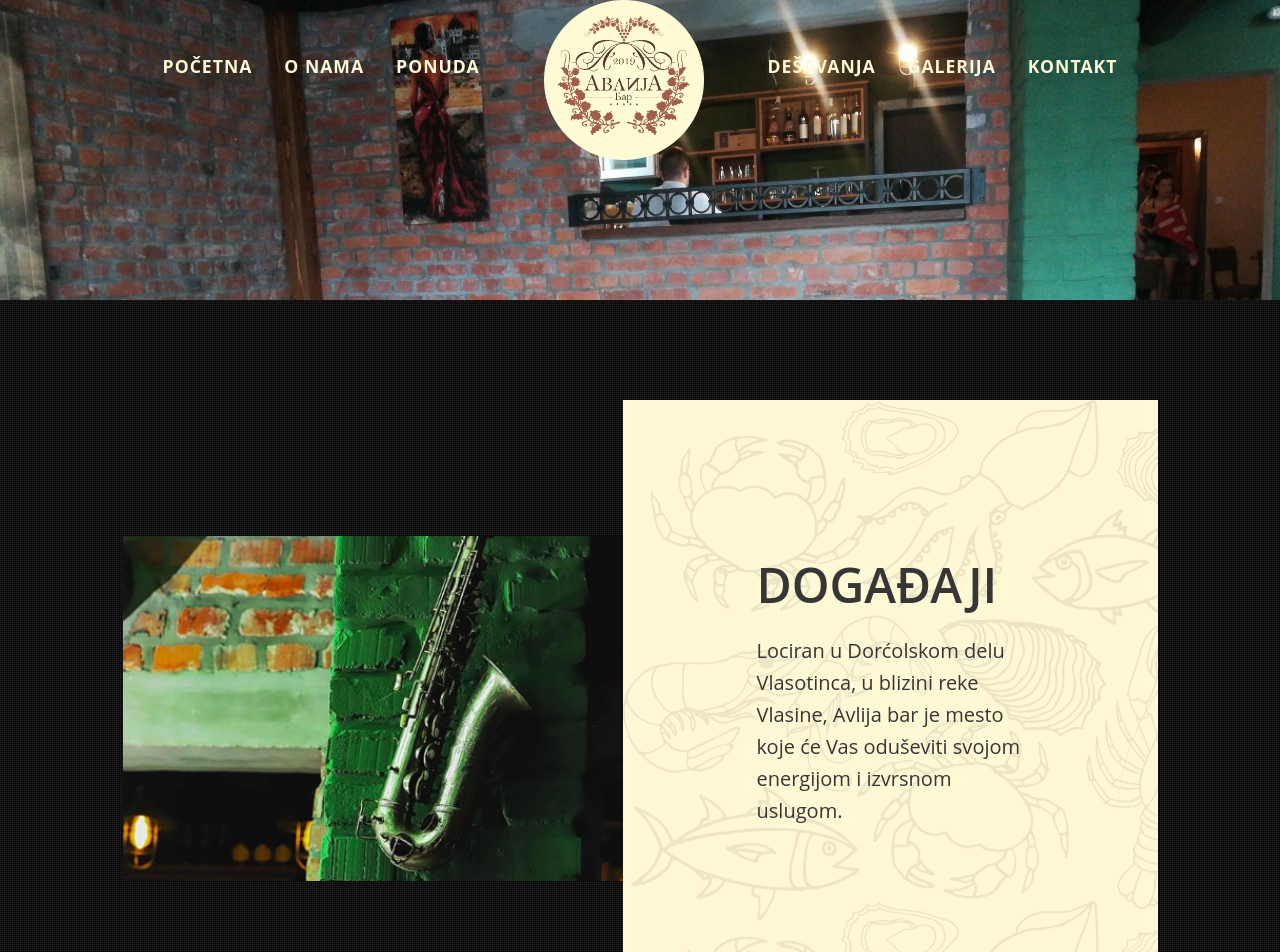
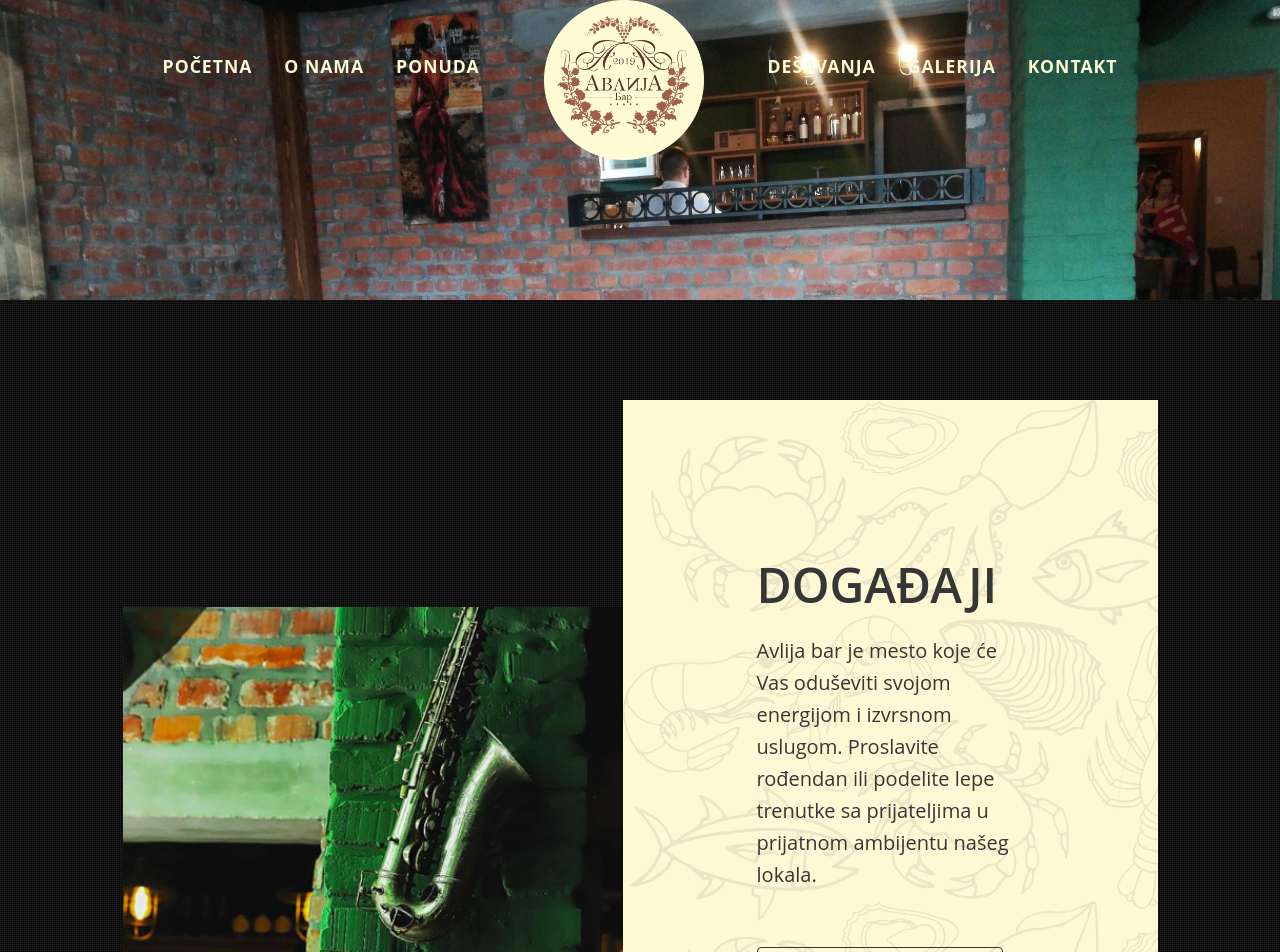
Before and after one commit to jelicastanojevic/avlija-bar, a Vue app: page /event in a window 1280 px wide. Shown: the top 952 px of the page. Built offline with nearby package versions, Linux system fonts and the light colour scheme.

Commit message:
Changed post content and updated card component

```diff
--- a/src/App.vue
+++ b/src/App.vue
@@ -34,6 +34,8 @@ export default {
   -moz-osx-font-smoothing: grayscale;
   text-align: center;
   color: #2c3e50;
+  background-color: #0c0c0c;
+  background-image: url("./assets/dot-pattern.png");
 }
 #nav {
   padding: 30px;
--- a/src/components/common/Card.vue
+++ b/src/components/common/Card.vue
@@ -8,7 +8,16 @@
             {{ subtitle }}
           </h3>
           <p class="subtitle subtitle-padding">{{ text }}</p>
-          <a class="button is-large" v-if="button != null">{{ button }}</a>
+          <router-link :to="page">
+            <a class="button is-large" v-if="button != null">{{ button }}</a>
+          </router-link>
+          <a
+            :class="{ 'button-visibility': href == null }"
+            class="button is-large"
+            v-if="button != null"
+            :href="href"
+            >{{ button }}</a
+          >
         </div>
       </div>
     </section>
@@ -21,7 +30,9 @@ export default {
     title: String,
     subtitle: String,
     text: String,
-    button: String
+    button: String,
+    page: String,
+    href: String
   }
 };
 </script>
@@ -50,6 +61,9 @@ export default {
   border: 1px solid #fff8d5;
 }
 
+.button-visibility {
+  display: none;
+}
 @media screen and (min-width: 1020px) {
   .card {
     padding: 0rem;
--- a/src/components/container/ContainerAbout.vue
+++ b/src/components/container/ContainerAbout.vue
@@ -11,6 +11,7 @@
         subtitle="Vlasotince"
         text="Lociran u Dorćolskom delu Vlasotinca, u blizini reke Vlasine, Avlija bar je mesto koje će Vas oduševiti svojom energijom i izvrsnom uslugom."
         :button="buttonText"
+        href="#container-menu"
       ></card>
     </div>
   </div>
--- a/src/components/container/ContainerDrinks.vue
+++ b/src/components/container/ContainerDrinks.vue
@@ -4,7 +4,7 @@
       <card
         class="level-left level--overflow-not-hidden"
         title="PIĆE"
-        text="Uživajte u obroku spremljenom od strane iskusnih kulinarskih majstora. Da li ste za doručak (do 13h) ili dnevni meni?"
+        text="Da li ste za jutarnju kafu ili dobru čašu vina? Izbor je samo Vaš. Dođite sa društvom da uz hranu i vino stvaramo uspomene."
       ></card>
       <image-box
         class="level-right level--overflow-hidden"
--- a/src/components/container/ContainerEvent.vue
+++ b/src/components/container/ContainerEvent.vue
@@ -8,8 +8,9 @@
       <card
         class="level-right level--overflow-not-hidden"
         title="DOGAĐAJI"
-        text="Lociran u Dorćolskom delu Vlasotinca, u blizini reke Vlasine, Avlija bar je mesto koje će Vas oduševiti svojom energijom i izvrsnom uslugom."
-        :button="buttonText"
+        text="Avlija bar je mesto koje će Vas oduševiti svojom energijom i izvrsnom uslugom. Proslavite rođendan ili podelite lepe trenutke sa prijateljima u prijatnom ambijentu našeg lokala."
+        button="Pogledaj galeriju"
+        page="/gallery"
       ></card>
     </div>
   </div>
@@ -22,11 +23,6 @@ export default {
   components: {
     Card,
     ImageBox
-  },
-  computed: {
-    buttonText() {
-      return this.$route.path === "/" ? "Nastavi obilazak" : null;
-    }
   }
 };
 </script>
--- a/src/components/container/ContainerFood.vue
+++ b/src/components/container/ContainerFood.vue
@@ -8,8 +8,7 @@
       <card
         class="level-right level--overflow-not-hidden"
         title="HRANA"
-        text="Lociran u Dorćolskom delu Vlasotinca, u blizini reke Vlasine, Avlija bar je mesto koje će Vas oduševiti svojom energijom i izvrsnom uslugom."
-        :button="buttonText"
+        text="Uživajte u obroku spremljenom od strane iskusnih kulinarskih majstora. Obavezno probajte specijalitet bara - kobasice uz dobro vino po izboru."
       ></card>
     </div>
   </div>
@@ -22,11 +21,6 @@ export default {
   components: {
     Card,
     ImageBox
-  },
-  computed: {
-    buttonText() {
-      return this.$route.path === "/" ? "Nastavi obilazak" : null;
-    }
   }
 };
 </script>
--- a/src/components/container/ContainerGallery.vue
+++ b/src/components/container/ContainerGallery.vue
@@ -11,6 +11,7 @@
         title="Galerija"
         text="Pogledajte šta je to što Bistro izdvaja od ostalih. Ambijent, hrana ili dešavanja?"
         button="Pogledaj"
+        page=""
       ></card>
     </div>
   </div>
--- a/src/components/container/ContainerMenu.vue
+++ b/src/components/container/ContainerMenu.vue
@@ -6,6 +6,7 @@
         title="MENI"
         text="Uživajte u obroku spremljenom od strane iskusnih kulinarskih majstora. Da li ste za doručak (do 13h) ili dnevni meni?"
         button="Izaberite"
+        page="/offer"
       ></card>
       <image-box
         class="level-right level--overflow-hidden"
@@ -36,7 +37,7 @@ export default {
 
 @media screen and (min-width: 1020px) {
   .container-menu {
-     padding: 100px 0px;
+    padding: 100px 0px;
   }
 }
 </style>
```
